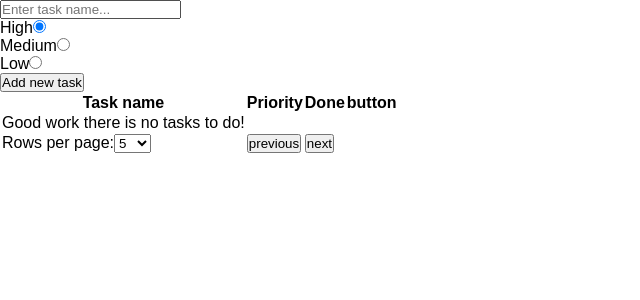
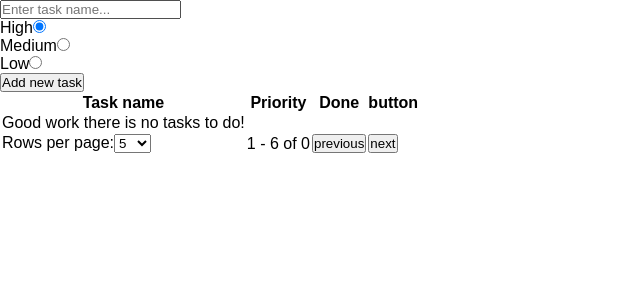
Before and after one commit to simon125/custom-task-manager, a React (Create React App) app: page / in a window 1280 px wide. Shown: the top 300 px of the page, without its empty margins (0-640 px from the left). Built offline with nearby package versions, Linux system fonts and the light colour scheme.

Commit message:
pagination works good todo: disable buttons in the extreme values

```diff
--- a/src/components/TableFooter/index.js
+++ b/src/components/TableFooter/index.js
@@ -1,6 +1,6 @@
 import React from 'react'
 
-const TableFooter = ({ onPreviousOrNextClick, changeValuePerPage }) => {
+const TableFooter = ({ onPreviousOrNextClick, changeValuePerPage, indexOfLastTodo, start, end }) => {
     return (
         <tfoot>
             <tr>
@@ -12,6 +12,7 @@ const TableFooter = ({ onPreviousOrNextClick, changeValuePerPage }) => {
                         <option value="15">15</option>
                     </select>
                 </td>
+                <td>{start} - {end} of {indexOfLastTodo}</td>
                 <td><button onClick={() => onPreviousOrNextClick(false)}>previous</button></td>
                 <td><button onClick={() => onPreviousOrNextClick(true)}>next</button></td>
             </tr>
--- a/src/components/Tasks/index.js
+++ b/src/components/Tasks/index.js
@@ -33,7 +33,6 @@ class Tasks extends Component {
                 }
             })
         }
-
     }
     changeValuePerPage = (event) => {
         console.log("to jest wartość per page ", event.target.value)
@@ -44,16 +43,13 @@ class Tasks extends Component {
             }
         })
     }
-
     render() {
         const { tasks, handleOnDeleteClick, handleOnChange } = this.props
 
         const start = this.state.paginationOption.currentPage * 1
         const end = start * 1 + this.state.paginationOption.resultsPerPage * 1
         const tasksToRender = tasks.slice(start, end)
-
-        console.table(tasksToRender)
-        console.log("start: ", start, " end: ", end)
+        console.log("tasks.length:  ", tasks)
         // const renderTodos = currentTodos.map((todo, index) => {
         //     return <li key={index}>{todo}</li>;
         // });
@@ -77,10 +73,6 @@ class Tasks extends Component {
         //   );
         // });
 
-
-
-
-
         return (
             <div>
                 <table>
@@ -102,6 +94,9 @@ class Tasks extends Component {
                         }
                     </tbody>
                     <TableFooter
+                        indexOfLastTodo={tasks.length}
+                        start={start}
+                        end={end}
                         changeValuePerPage={this.changeValuePerPage}
                         onPreviousOrNextClick={this.onPreviousOrNextClick}
                     />
```
